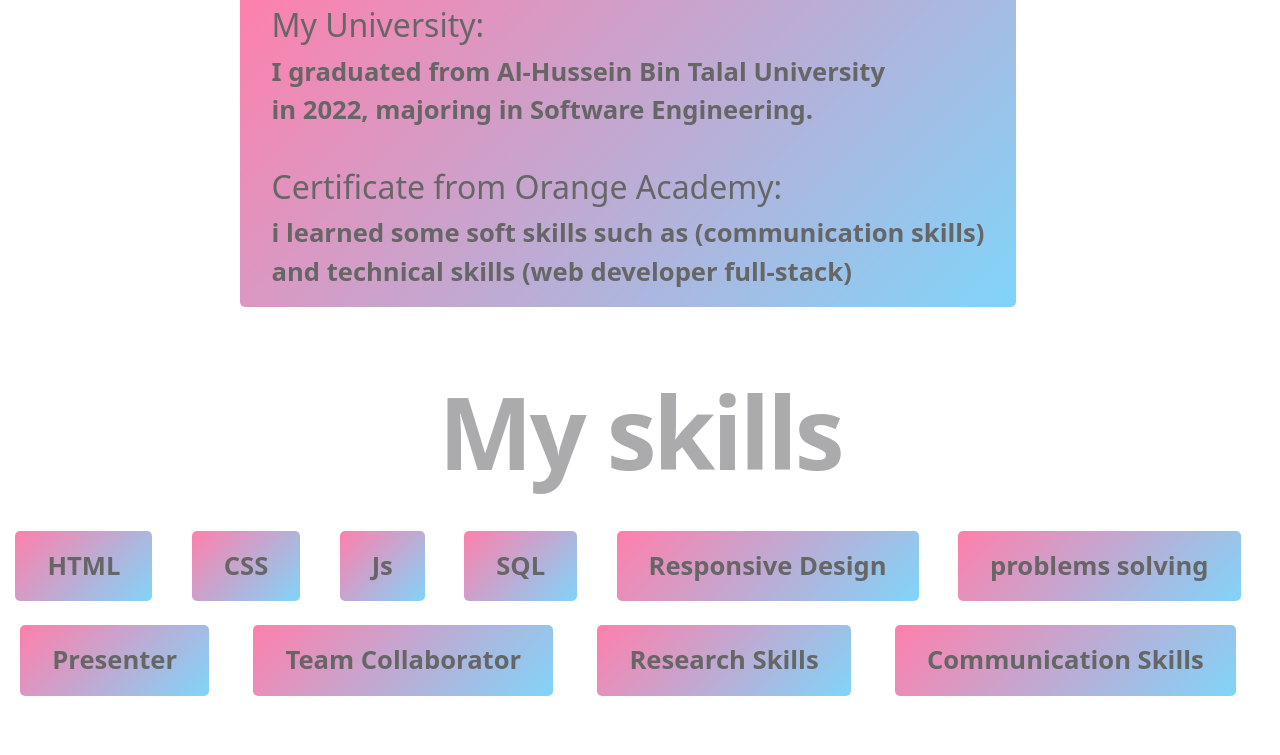
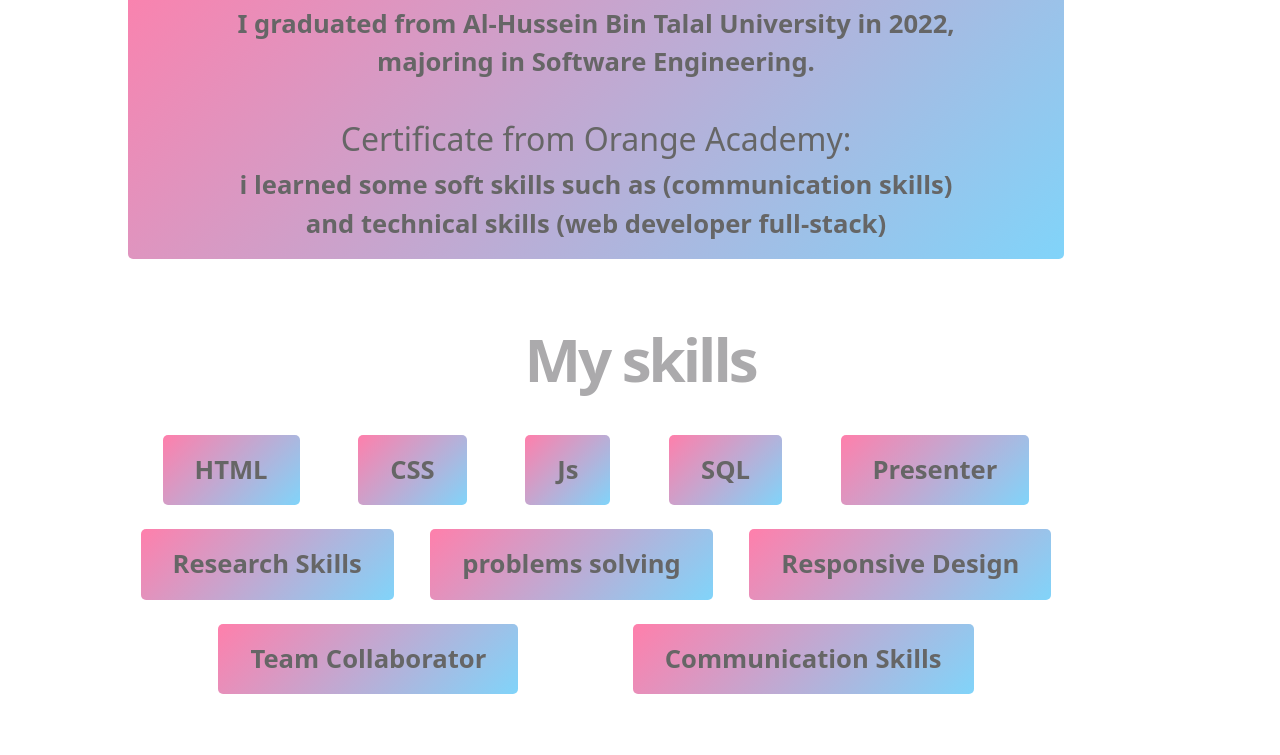
Before and after one commit to Issam-Addi/My-protfolio, a plain HTML site: page index.html in a window 1280 px wide. Shown: the part 815-1570 px from the top of the page. Drawn offline with nearby package versions, Linux system fonts and the light colour scheme.

Commit message:
finale file

```diff
--- a/index.css
+++ b/index.css
@@ -6,7 +6,7 @@
 /* main header */
 .special-heading {
     color: rgb(171, 170, 172);
-    font-size: 100px;
+    font-size: 60px;
     text-align: center;
     font-weight: 800;
     letter-spacing: -3px;
@@ -59,6 +59,7 @@ a {
 
 /* my education */
 .my-education {
+    width: 100%;
     padding: 1rem 2rem;
     margin-bottom: 1.5rem;
     margin-right: 1.5rem;
@@ -66,7 +67,8 @@ a {
     background: linear-gradient(315deg, rgba(3, 169, 244, 0.5), rgba(255, 0, 88, 0.5));
     border-radius: 5px;
     font-weight: 600;
-    color: #666
+    color: #666;
+    text-align: center;
 }
 /* end my education */
 
@@ -75,6 +77,8 @@ a {
     display: flex;
     flex-wrap: wrap;
     justify-content: space-evenly;
+    width: 75%;
+    margin-left:10%;
 }
 
 .skills__skill {
@@ -187,7 +191,7 @@ a {
     left: 50px;
     width: 100px;
     height: 100px;
-    opacity: 0.5;
+    opacity: 0.4;
 }
 
 .container-card .box span::after {
--- a/index.html
+++ b/index.html
@@ -21,7 +21,7 @@
                 <nav class="navbar navbar-expand-lg mb-5">
                     <div class="container-fluid">
                         <a class="navbar-brand" href="#">
-                            <img src="images/issam-addi-logo.png" alt="..." height="36">
+                            <img class="rounded-circle" src="images/issam-addi-logo.png" alt="..." height="36">
                         </a>
                         <button class="navbar-toggler" type="button" data-bs-toggle="collapse"
                             data-bs-target="#navbarSupportedContent" aria-controls="navbarSupportedContent"
@@ -88,7 +88,7 @@
                 <div class="skills">
                     <div class="my-education">
                         <h2>My University: </h2>
-                        I graduated from Al-Hussein Bin Talal University <br> in 2022, majoring in
+                        I graduated from Al-Hussein Bin Talal University in 2022,<br> majoring in
                         <b>Software Engineering.</b><br><br>
                         <h2>Certificate from Orange Academy: </h2>
                         i learned some soft skills such as (communication skills) <br>
@@ -112,11 +112,11 @@
                         <div class="skills__skill">CSS</div>
                         <div class="skills__skill">Js</div>
                         <div class="skills__skill">SQL</div>
+                        <div class="skills__skill">Presenter</div>
+                        <div class="skills__skill">Research Skills</div>
+                        <div class="skills__skill">problems solving</div>
                         <div class="skills__skill">Responsive Design</div>
-                        <div class="skills__skill">problems solving</div>
-                        <div class="skills__skill">Presenter</div>
                         <div class="skills__skill">Team Collaborator</div>
-                        <div class="skills__skill">Research Skills</div>
                         <div class="skills__skill">Communication Skills</div>
                 </div>
             </div>
```
